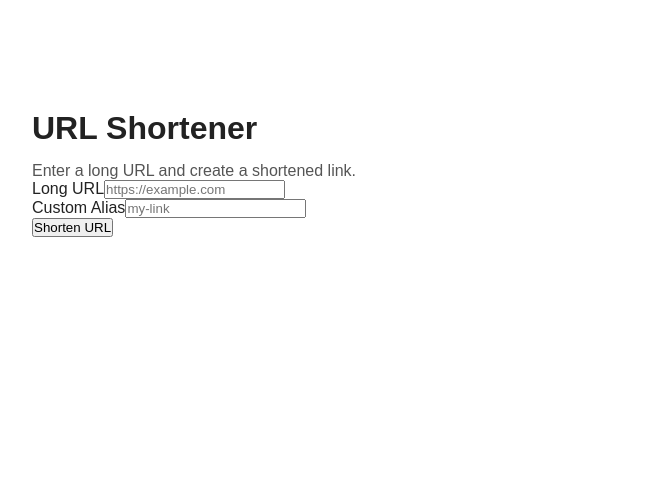
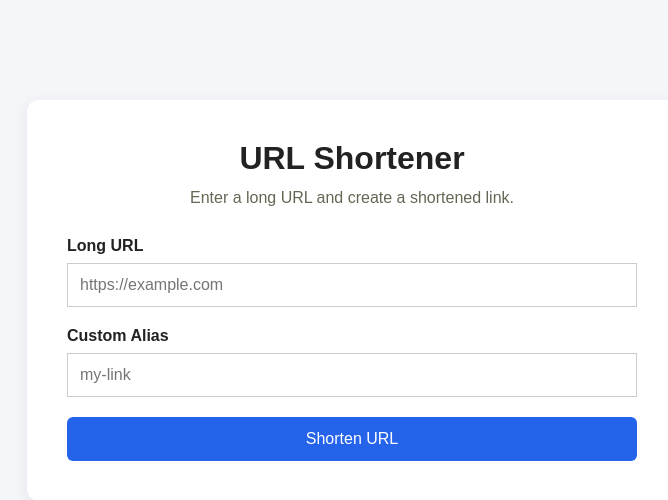
Before and after one commit to shermanlee841/mp5-url-shortener, a Next.js app: page / in a window 1280 px wide. Shown: the top 500 px of the page, without its empty margins (288-956 px from the left). Built offline with nearby package versions, Linux system fonts and the light colour scheme.

Commit message:
adding more styling than bare bones

```diff
--- a/app/globals.css
+++ b/app/globals.css
@@ -6,22 +6,80 @@
 
 body {
   font-family: Arial, sans-serif;
-  background-color: #f4f4ff4;
+  background-color: #f4f6f9;
   color: #222;
 }
 
 main {
-  max-width: 700px;
-  margin: 80px auto;
-  padding: 30px;
+  max-width: 650px;
+  margin: 100px auto;
+  padding: 40px;
   background-color: white;
-  border-radius: 10px;
+  border-radius: 12px;
+  box-shadow: 0px 4px 15px rgba(0, 0, 0, 0.08);
 }
 
 h1 {
-  margin-bottom: 15px;
+  margin-bottom: 12px;
+  text-align: center;
+  font-size: 32px;
 }
 
-p {
-  color: #555;
+main > p {
+  color: #665;
+  text-align: center;
+  margin-bottom: 30px;
 }
+
+form div {
+  margin-bottom: 20px;
+}
+
+label {
+  display: block;
+  margin-bottom: 8px;
+  font-weight: bold;
+}
+
+input {
+  width: 100%;
+  padding: 12px;
+  border: 1px solid #ccc;
+  font-size: 16px;
+}
+
+input:focus {
+  outline: none;
+  border-color: #2563eb;
+}
+
+button {
+  width: 100%;
+  padding: 13px;
+  background-color: #2563eb;
+  color: white;
+  border: none;
+  border-radius: 6px;
+  font-size: 16px;
+  cursor: pointer;
+}
+
+button:hover {
+  background-color: #1d4ed8;
+}
+
+button:disabled {
+  background-color: #999;
+  cursor: not-allowed;
+}
+
+form p {
+  margin-top: 15px;
+}
+
+form a {
+  display: inline-block;
+  margin-top: 8px;
+  color: #2563eb;
+  overflow-wrap: anywhere;
+}
```
